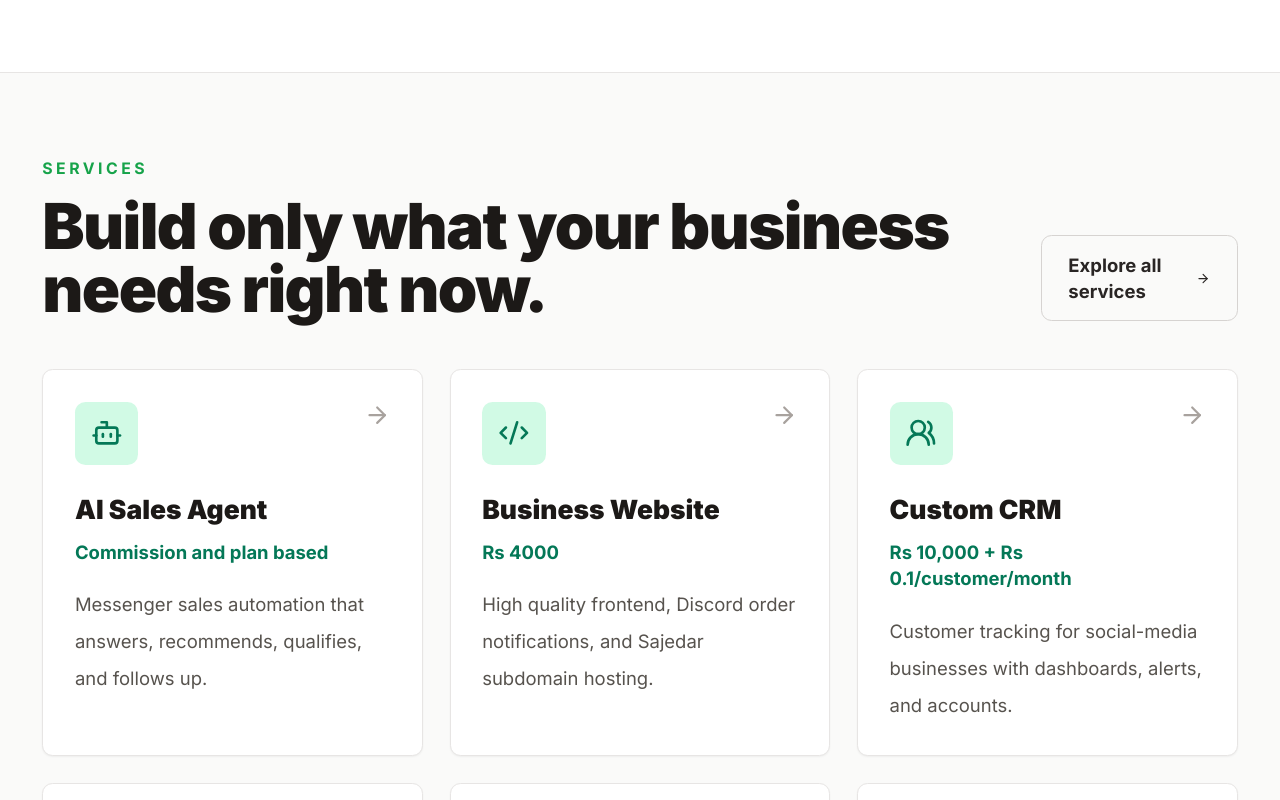
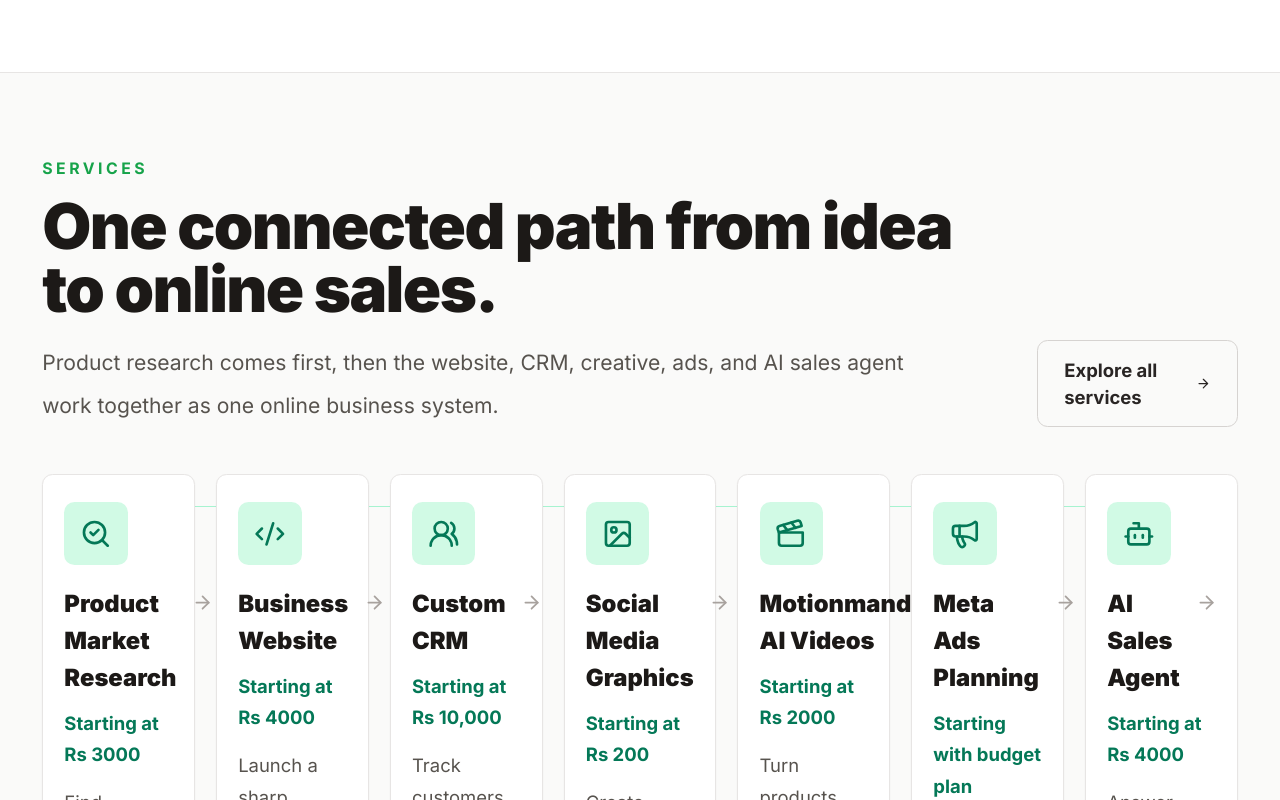
Before and after one commit to sehenagautam/sajedar-product-research, a Next.js app: page / in a window 1280 px wide. Shown: the part 2000-2800 px from the top of the page. Built offline with nearby package versions, Linux system fonts and the light colour scheme.

Commit message:
Rework homepage services pipeline

```diff
--- a/src/app/page.tsx
+++ b/src/app/page.tsx
@@ -26,53 +26,53 @@ const whatsappMessage = encodeURIComponent(
 
 const services = [
   {
-    title: 'AI Sales Agent',
-    href: '/sales-agent',
-    price: 'Commission and plan based',
-    copy: 'Messenger sales automation that answers, recommends, qualifies, and follows up.',
-    icon: Bot,
+    title: 'Product Market Research',
+    href: '/product-market-research',
+    price: 'Starting at Rs 3000',
+    copy: 'Find demand, competitors, price range, and launch risk before you spend.',
+    icon: SearchCheck,
   },
   {
     title: 'Business Website',
     href: '/website',
-    price: 'Rs 4000',
-    copy: 'High quality frontend, Discord order notifications, and Sajedar subdomain hosting.',
+    price: 'Starting at Rs 4000',
+    copy: 'Launch a sharp frontend with order notifications and Sajedar subdomain hosting.',
     icon: Code2,
   },
   {
     title: 'Custom CRM',
     href: '/crm',
-    price: 'Rs 10,000 + Rs 0.1/customer/month',
-    copy: 'Customer tracking for social-media businesses with dashboards, alerts, and accounts.',
+    price: 'Starting at Rs 10,000',
+    copy: 'Track customers, alerts, accounts, and social-commerce workflows.',
     icon: UsersRound,
+  },
+  {
+    title: 'Social Media Graphics',
+    href: '/social-media-graphics',
+    price: 'Starting at Rs 200',
+    copy: 'Create branded posts, offers, announcements, and daily social visuals.',
+    icon: ImageIcon,
+  },
+  {
+    title: 'Motionmandu AI Videos',
+    href: '/motionmandu',
+    price: 'Starting at Rs 2000',
+    copy: 'Turn products, offers, and services into short AI video creatives.',
+    icon: Clapperboard,
   },
   {
     title: 'Meta Ads Planning',
     href: '/meta-ads',
-    price: 'Budget planning via WhatsApp',
-    copy: 'Practical Facebook and Instagram ad planning for Nepalese businesses.',
+    price: 'Starting with budget plan',
+    copy: 'Plan Facebook and Instagram campaigns with a clear spending path.',
     icon: Megaphone,
   },
   {
-    title: 'Motionmandu AI Videos',
-    href: '/motionmandu',
-    price: 'Rs 2000 per video',
-    copy: 'AI videos for product launches, offers, service explainers, and social campaigns.',
-    icon: Clapperboard,
-  },
-  {
-    title: 'Social Media Graphics',
-    href: '/social-media-graphics',
-    price: 'Rs 200 per graphic',
-    copy: 'Branded graphics for products, offers, announcements, and daily posting.',
-    icon: ImageIcon,
-  },
-  {
-    title: 'Product Market Research',
-    href: '/product-market-research',
-    price: 'Starts at Rs 3000',
-    copy: 'Demand validation, competitor research, pricing direction, and launch decisions.',
-    icon: SearchCheck,
+    title: 'AI Sales Agent',
+    href: '/sales-agent',
+    price: 'Starting at Rs 4000',
+    copy: 'Answer, recommend, qualify, and follow up inside Messenger.',
+    icon: Bot,
   },
 ];
 
@@ -300,13 +300,16 @@ export default function Home() {
           </div>
         </section>
 
-        <section className="mx-auto max-w-7xl px-6 py-16 lg:px-8">
+        <section id="services-pipeline" className="mx-auto max-w-7xl px-6 py-16 lg:px-8">
           <div className="mb-9 flex flex-col justify-between gap-4 md:flex-row md:items-end">
             <div>
               <p className="text-xs font-bold uppercase tracking-[0.22em] text-emerald-600">Services</p>
               <h2 className="mt-3 text-3xl font-black tracking-tight text-[#1c1917] md:text-5xl">
-                Build only what your business needs right now.
+                One connected path from idea to online sales.
               </h2>
+              <p className="mt-4 max-w-2xl text-base leading-8 text-[#57534e]">
+                Product research comes first, then the website, CRM, creative, ads, and AI sales agent work together as one online business system.
+              </p>
             </div>
             <Link
               href="/services"
@@ -316,7 +319,10 @@ export default function Home() {
               <ArrowRight className="h-4 w-4" aria-hidden="true" />
             </Link>
           </div>
-          <div className="grid gap-5 md:grid-cols-2 xl:grid-cols-3">
+          <div className="relative">
+            <div className="absolute left-6 top-0 hidden h-full w-px bg-emerald-200 max-lg:block" aria-hidden="true" />
+            <div className="absolute left-0 right-0 top-6 hidden h-px bg-emerald-200 lg:block" aria-hidden="true" />
+            <div className="relative grid gap-4 lg:grid-cols-7">
               {services.map((service) => {
                 const Icon = service.icon;
 
@@ -324,20 +330,23 @@ export default function Home() {
                   <Link
                     key={service.href}
                     href={service.href}
-                  className="group rounded-lg border border-stone-200 bg-white p-6 shadow-sm transition hover:border-emerald-300 hover:shadow-md"
+                    className="group relative flex gap-4 rounded-lg border border-stone-200 bg-white p-4 shadow-sm transition hover:border-emerald-300 hover:shadow-md lg:min-h-[300px] lg:flex-col lg:pt-5"
                   >
-                  <div className="flex items-start justify-between gap-4">
-                    <div className="flex h-12 w-12 flex-shrink-0 items-center justify-center rounded-lg bg-emerald-100 text-emerald-700">
+                    <div className="relative z-10 flex h-12 w-12 flex-shrink-0 items-center justify-center rounded-lg bg-emerald-100 text-emerald-700 ring-4 ring-white">
                       <Icon className="h-6 w-6" aria-hidden="true" />
                     </div>
-                    <ArrowRight className="h-5 w-5 flex-shrink-0 text-stone-400 transition group-hover:translate-x-1 group-hover:text-emerald-600" aria-hidden="true" />
+                    <div className="min-w-0 flex-1">
+                      <div className="flex items-start justify-between gap-3">
+                        <h3 className="text-base font-black leading-6 text-[#1c1917] lg:text-lg">{service.title}</h3>
+                        <ArrowRight className="mt-1 h-4 w-4 flex-shrink-0 text-stone-400 transition group-hover:translate-x-1 group-hover:text-emerald-600" aria-hidden="true" />
                       </div>
-                  <h3 className="mt-5 text-xl font-black text-[#1c1917]">{service.title}</h3>
-                  <p className="mt-2 text-sm font-bold text-emerald-700">{service.price}</p>
-                  <p className="mt-4 text-sm leading-7 text-[#57534e]">{service.copy}</p>
+                      <p className="mt-2 text-sm font-bold leading-6 text-emerald-700">{service.price}</p>
+                      <p className="mt-3 text-sm leading-6 text-[#57534e]">{service.copy}</p>
+                    </div>
                   </Link>
                 );
               })}
+            </div>
           </div>
         </section>
 
```
Lines whose indentation alone changed are shown as unchanged.
